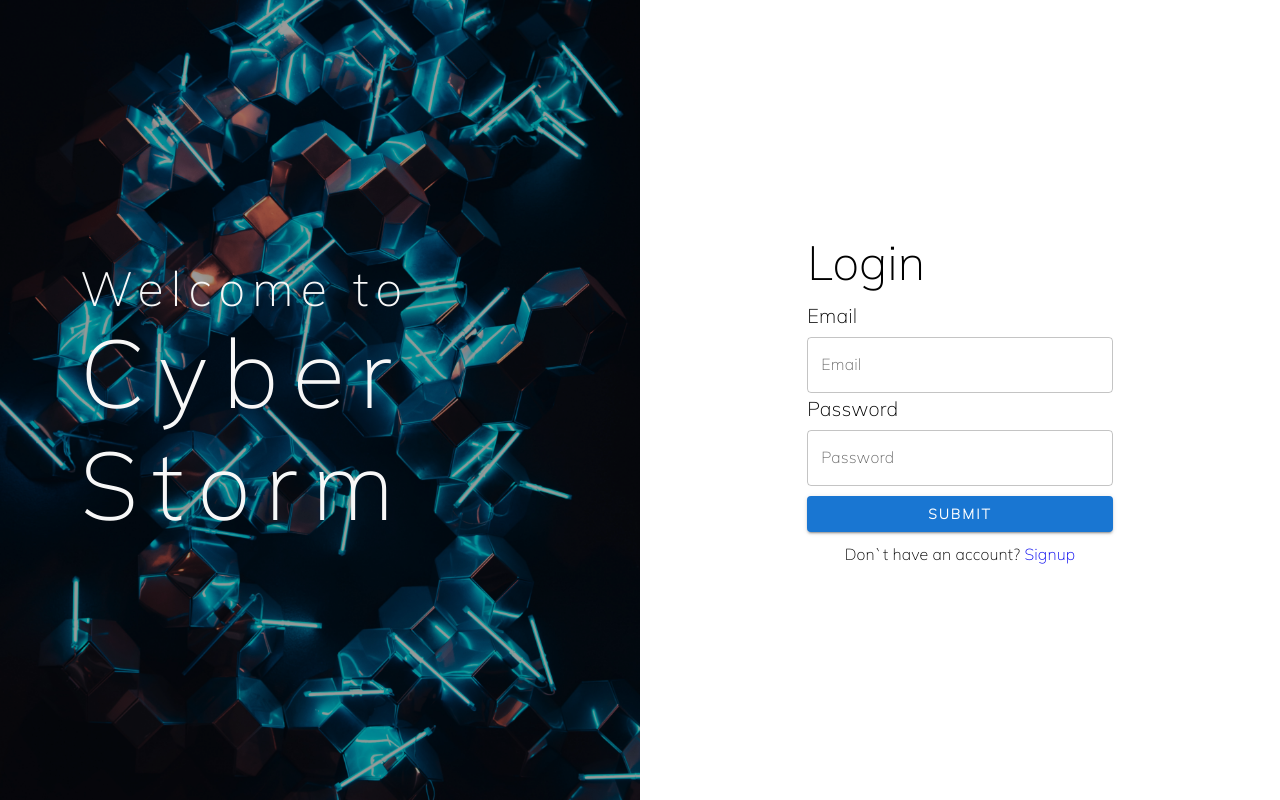
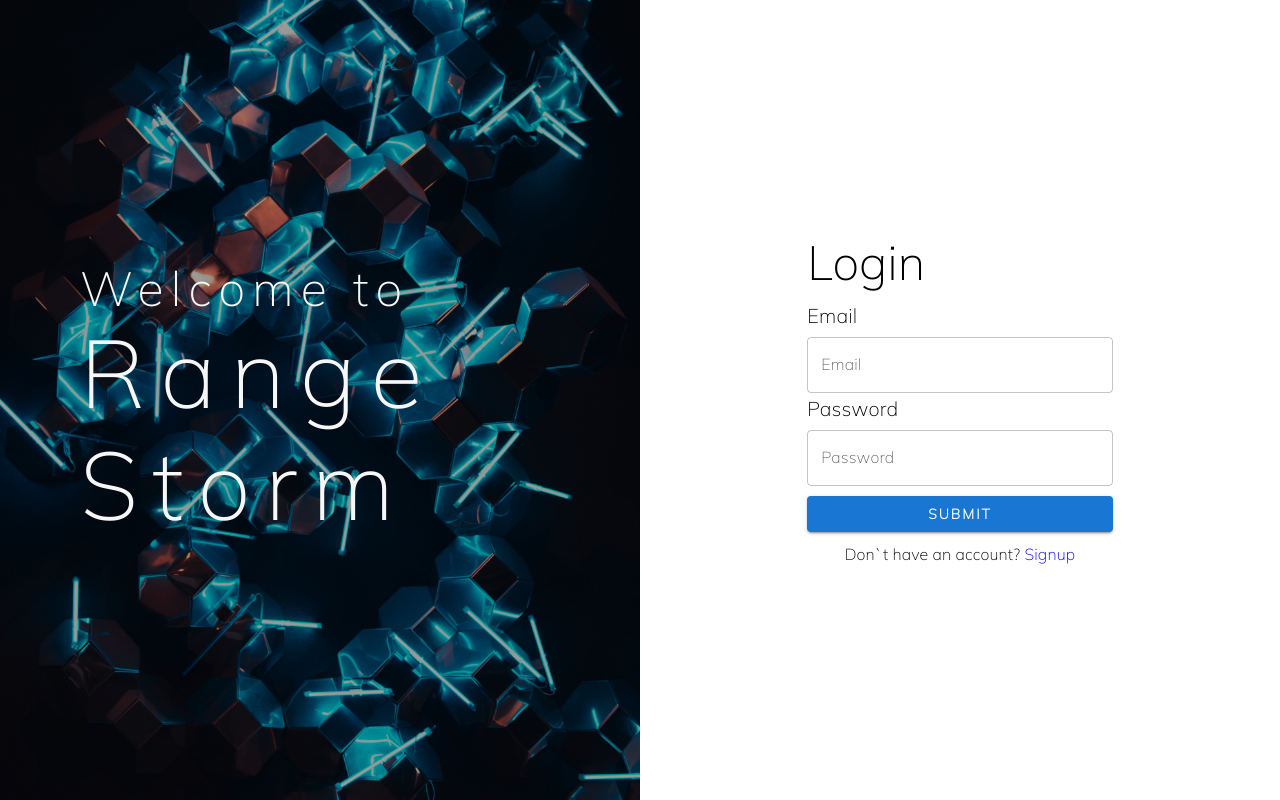
Before and after one commit to MohdZuhaib/machine-creator, a React (Create React App) app: page / in a window 1280 px wide. Built offline with nearby package versions, Linux system fonts and the light colour scheme; a web font is replaced by a local one.

Commit message:
bug testing

```diff
--- a/src/common/Layout/Login/index.js
+++ b/src/common/Layout/Login/index.js
@@ -28,7 +28,7 @@ const LoginLayout = () => (
               variant="h1"
               sx={{  letterSpacing: "0.15em" }}
             >
-              Cyber Storm
+              Range Storm
             </Typography>
 
           </Box>
```
